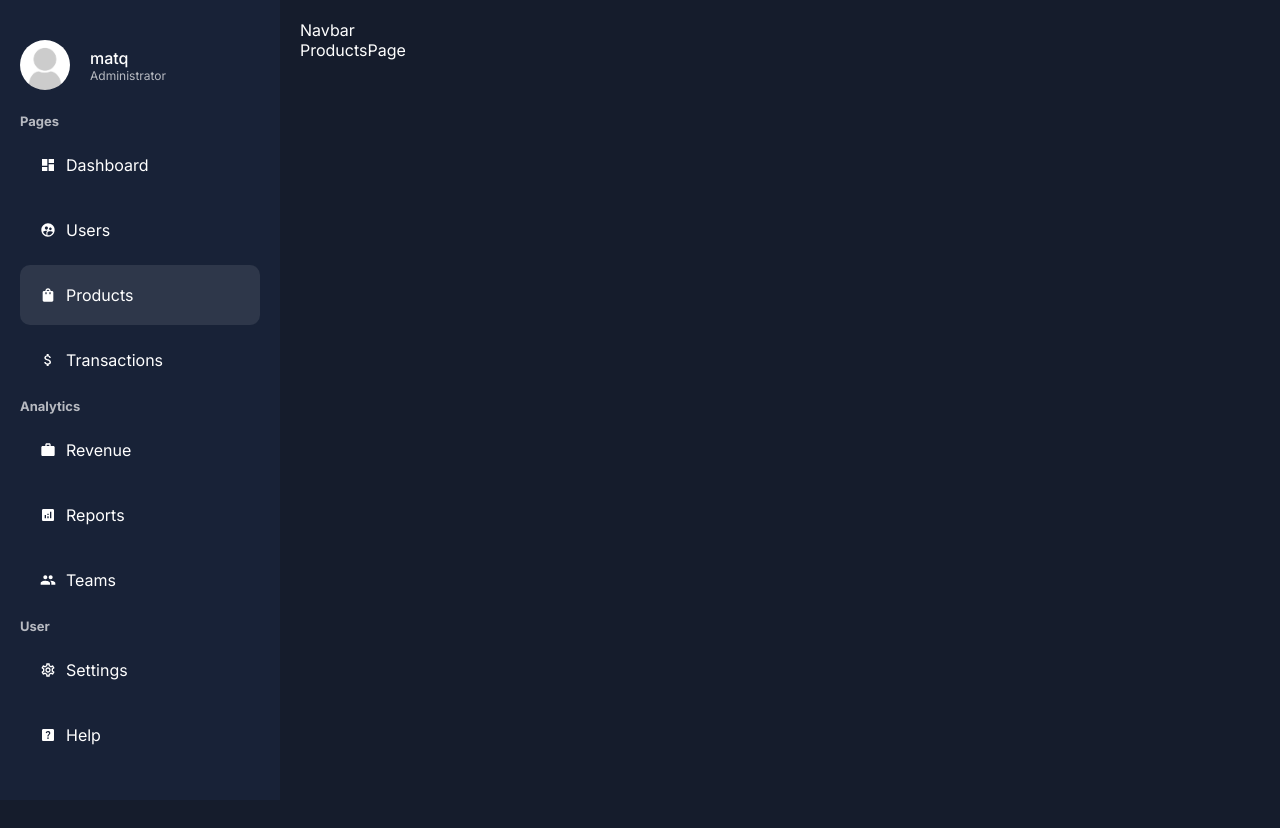
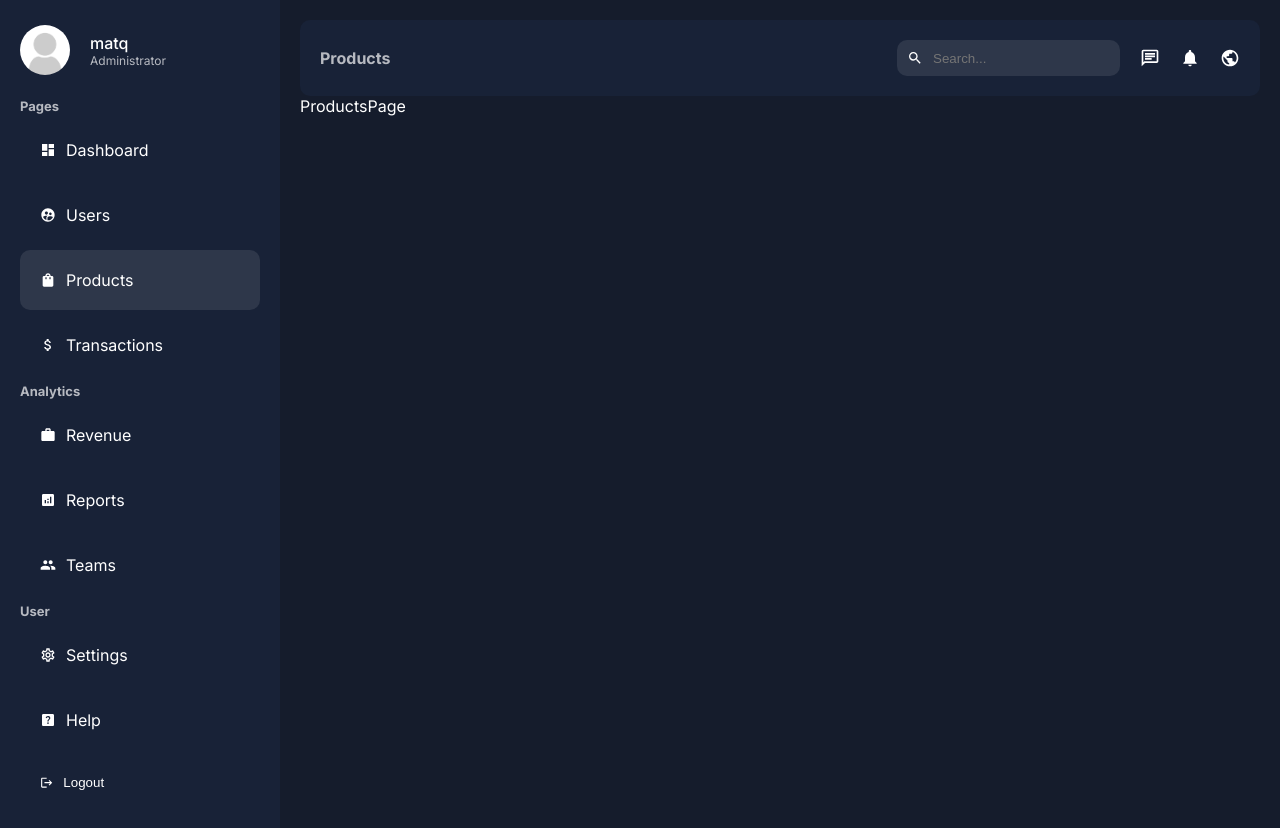
Before and after one commit to 02Alexis/Admin-dashboard-next, a Next.js app: page /dashboard/products in a window 1280 px wide. Before the commit the page ends 800 px from the top, so only its background shows below. Built offline with nearby package versions, Linux system fonts and the light colour scheme.

Commit message:
navbar design

```diff
--- a/app/ui/dashboard/navbar/navbar.jsx
+++ b/app/ui/dashboard/navbar/navbar.jsx
@@ -1,5 +1,32 @@
+"use client";
+import {
+  MdNotifications,
+  MdOutlineChat,
+  MdPublic,
+  MdSearch,
+} from "react-icons/md";
+import styles from "./navbar.module.css";
+import { usePathname } from "next/navigation";
+
 const Navbar = () => {
-  return <div>Navbar</div>;
+  const pathname = usePathname();
+
+  return (
+    <div className={styles.container}>
+      <div className={styles.title}>{pathname.split("/").pop()}</div>
+      <div className={styles.menu}>
+        <div className={styles.search}>
+          <MdSearch />
+          <input type="text" placeholder="Search..." className={styles.input} />
+        </div>
+        <div className={styles.icons}>
+          <MdOutlineChat size={20} />
+          <MdNotifications size={20} />
+          <MdPublic size={20} />
+        </div>
+      </div>
+    </div>
+  );
 };
 
 export default Navbar;
--- a/app/ui/dashboard/navbar/navbar.module.css
+++ b/app/ui/dashboard/navbar/navbar.module.css
@@ -0,0 +1,40 @@
+.container {
+  padding: 20px;
+  border-radius: 10px;
+  background-color: var(--bgSoft);
+  display: flex;
+  align-items: center;
+  justify-content: space-between;
+}
+
+.title {
+  color: var(--textSoft);
+  font-weight: bold;
+  text-transform: capitalize;
+}
+
+.menu {
+  display: flex;
+  align-items: center;
+  gap: 20px;
+}
+
+.search {
+  display: flex;
+  align-items: center;
+  gap: 10px;
+  background-color: #2e374a;
+  padding: 10px;
+  border-radius: 10px;
+}
+
+.input {
+  background-color: transparent;
+  border: none;
+  color: var(--text);
+}
+
+.icons {
+  display: flex;
+  gap: 20px;
+}
--- a/app/ui/dashboard/sidebar/sidebar.jsx
+++ b/app/ui/dashboard/sidebar/sidebar.jsx
@@ -103,6 +103,10 @@
           </li>
         ))}
       </ul>
+      <button className={styles.logout}>
+        <MdLogout />
+        Logout
+      </button>
     </div>
   );
 };
```
